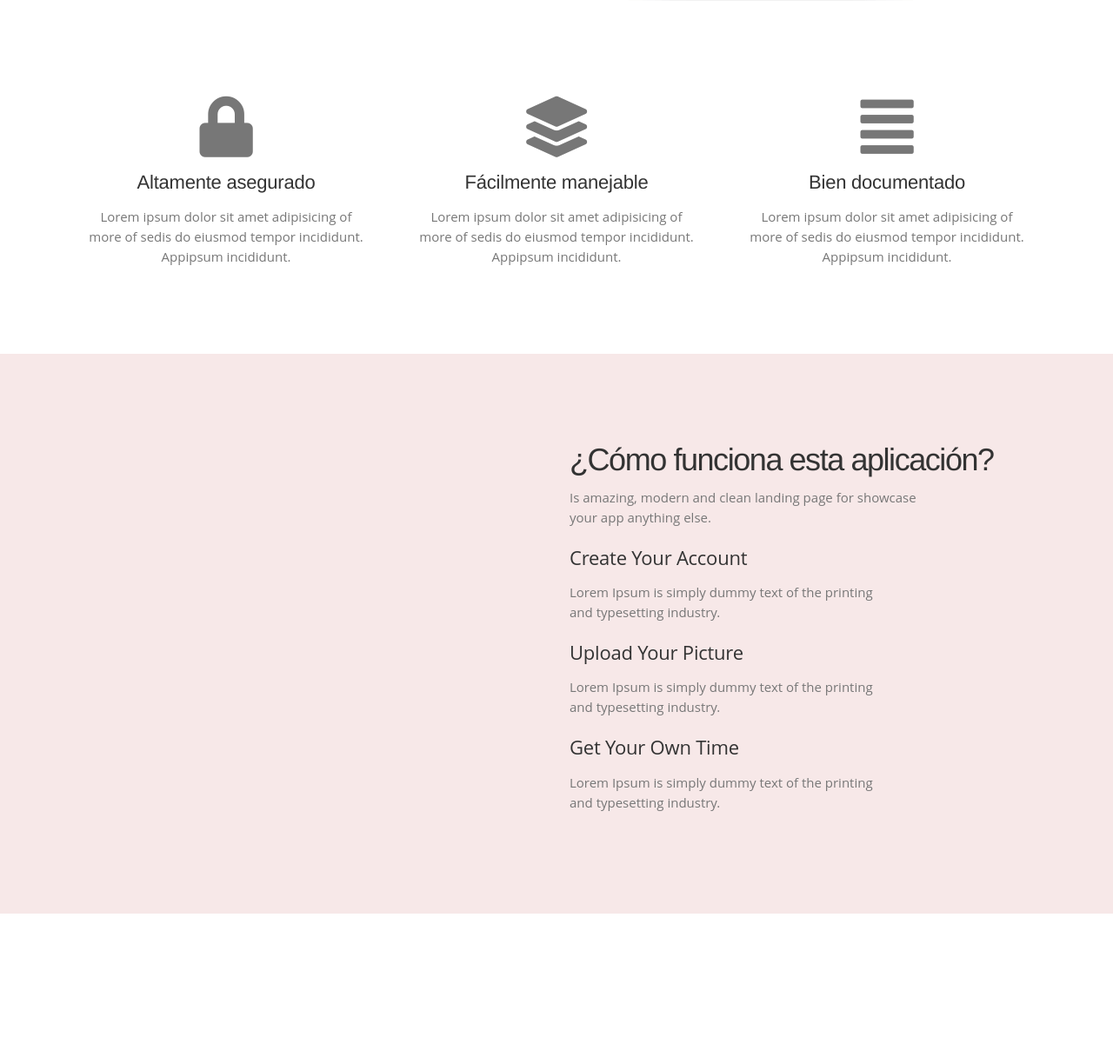
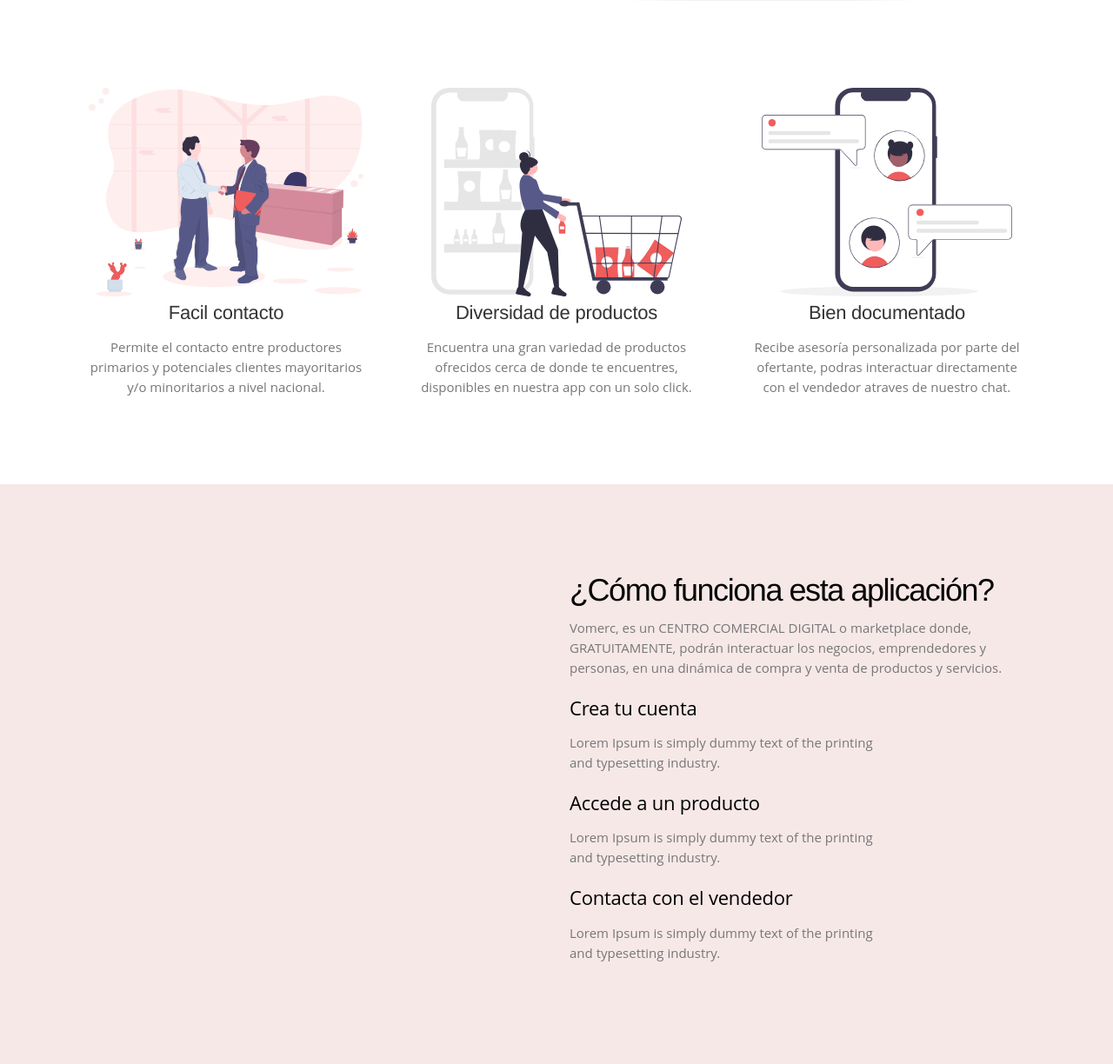
Before and after one commit to josecarlosonate/vomercv1, a PHP site: page / in a window 1280 px wide. Shown: the part 799-2023 px from the top of the page at 87% size. Before the commit the page ends 1850 px from the top, so only its background shows below. Run offline with PHP 8.4, Linux system fonts and the light colour scheme.

Commit message:
feat:se anexa icono e imagenes svg

```diff
--- a/css/estilo.css
+++ b/css/estilo.css
@@ -116,6 +116,11 @@ ul a:hover{
     margin-top: 10px;
 }
 
+.promo-content img{
+    max-width: 100%;
+    max-height: 240px;
+}
+
 .promo-content h3 {
     margin-bottom: 5px;
     font-size: 22px;
@@ -137,7 +142,7 @@ ul a:hover{
 }
 .transparencia h2 {
     font-size: 36px;
-    color: #333;
+    color: #070707;
     margin: 0 0 10px;
     font-weight: 400;
     line-height: 1.2;
@@ -150,7 +155,7 @@ ul a:hover{
     margin: 0 0 10px;
     font-weight: 400;
     line-height: 1.7;
-    color: #333;
+    color: black;
     letter-spacing: -0.01em;
 }
 
--- a/index.php
+++ b/index.php
@@ -11,7 +11,13 @@
 
     <meta name="description" content="Vomerc, es un CENTRO COMERCIAL DIGITAL o marketplace donde, GRATUITAMENTE, podrán interactuar los negocios, emprendedores y personas, en una dinámica de compra y venta de productos y servicios.">
 
-    <meta name="keyword" content="vomerc,comercio">
+    <meta name="keyword" content="vomerc,comercio digital, comercio electronico">
+    <meta name="author" content="ING Jose Rodriguez" />
+
+    <meta name="copyright" content="JR SAS" />
+    <link rel="shortcut icon" href="logo.ico">
+    <meta name="robots" content="index"/>
+    <meta name="theme-color" content="#FB0d07">
 
     <title>VOMERC</title>
 
@@ -104,23 +110,26 @@
             <div class="row">
                 <div class="col-md-4 col-sm-6 sm-padding">
                     <div class="promo-content text-center">
-                        <i class="fas fa-lock"></i>
-                        <h3>Altamente asegurado</h3>
-                        <p>Lorem ipsum dolor sit amet adipisicing of more of sedis do eiusmod tempor incididunt. Appipsum incididunt.</p>
+                        <!-- <i class="fas fa-lock"></i> -->
+                        <img src="img/ico2.svg" alt="">
+                        <h3>Facil contacto</h3>
+                        <p>Permite el contacto entre productores primarios y potenciales clientes mayoritarios y/o minoritarios a nivel nacional.</p>
                     </div>
                 </div>
                 <div class="col-md-4 col-sm-6 sm-padding">
                     <div class="promo-content text-center">
-                        <i class="fas fa-layer-group"></i>
-                        <h3>Fácilmente manejable</h3>
-                        <p>Lorem ipsum dolor sit amet adipisicing of more of sedis do eiusmod tempor incididunt. Appipsum incididunt.</p>
+                        <!-- <i class="fas fa-layer-group"></i> -->
+                        <img src="img/ico8.svg" alt="">
+                        <h3>Diversidad de productos</h3>
+                        <p>Encuentra una gran variedad de productos ofrecidos cerca de donde te encuentres, disponibles en nuestra app con un solo click.</p>
                     </div>
                 </div>
                 <div class="col-md-4 col-sm-6 sm-padding">
                     <div class="promo-content text-center">
-                        <i class="fas fa-align-justify"></i>
+                        <!-- <i class="fas fa-align-justify"></i> -->
+                        <img src="img/ico6.svg" alt="">
                         <h3>Bien documentado</h3>
-                        <p>Lorem ipsum dolor sit amet adipisicing of more of sedis do eiusmod tempor incididunt. Appipsum incididunt.</p>
+                        <p>Recibe asesoría personalizada por parte del ofertante, podras interactuar directamente con el vendedor atraves de nuestro chat.</p>
                     </div>
                 </div>
             </div>
@@ -139,27 +148,27 @@
                 <div class="col-lg-6">
                     <div class="section-heading mb-40">
                         <h2>¿Cómo funciona esta aplicación?</h2>
-                        <p>Is amazing, modern and clean landing page for showcase <br> your app anything else.</p>
+                        <p>Vomerc, es un CENTRO COMERCIAL DIGITAL o marketplace donde, GRATUITAMENTE, podrán interactuar los negocios, emprendedores y personas, en una dinámica de compra y venta de productos y servicios.</p>
                     </div>
                     <div class="content-lists">
                         <div class="list-item">
                             <i class="icon-tools"></i>
                             <div class="list-content">
-                                <h3>Create Your Account</h3>
+                                <h3>Crea tu cuenta</h3>
                                 <p>Lorem Ipsum is simply dummy text of the printing <br> and typesetting industry.</p>
                             </div>
                         </div>
                         <div class="list-item">
                             <i class="icon-pictures"></i>
                             <div class="list-content">
-                                <h3>Upload Your Picture</h3>
+                                <h3>Accede a un producto</h3>
                                 <p>Lorem Ipsum is simply dummy text of the printing <br> and typesetting industry.</p>
                             </div>
                         </div>
                         <div class="list-item">
                             <i class="icon-genius"></i>
                             <div class="list-content">
-                                <h3>Get Your Own Time</h3>
+                                <h3>Contacta con el vendedor</h3>
                                 <p>Lorem Ipsum is simply dummy text of the printing <br> and typesetting industry.</p>
                             </div>
                         </div>
```
Also changed, not shown: img/ico2.svg (added), img/ico3.svg (added), img/ico4.svg (added), img/ico5.svg (added), img/ico6.svg (added), img/ico7.svg (added), img/ico8.svg (added), logo.ico (added), 1 other file.
